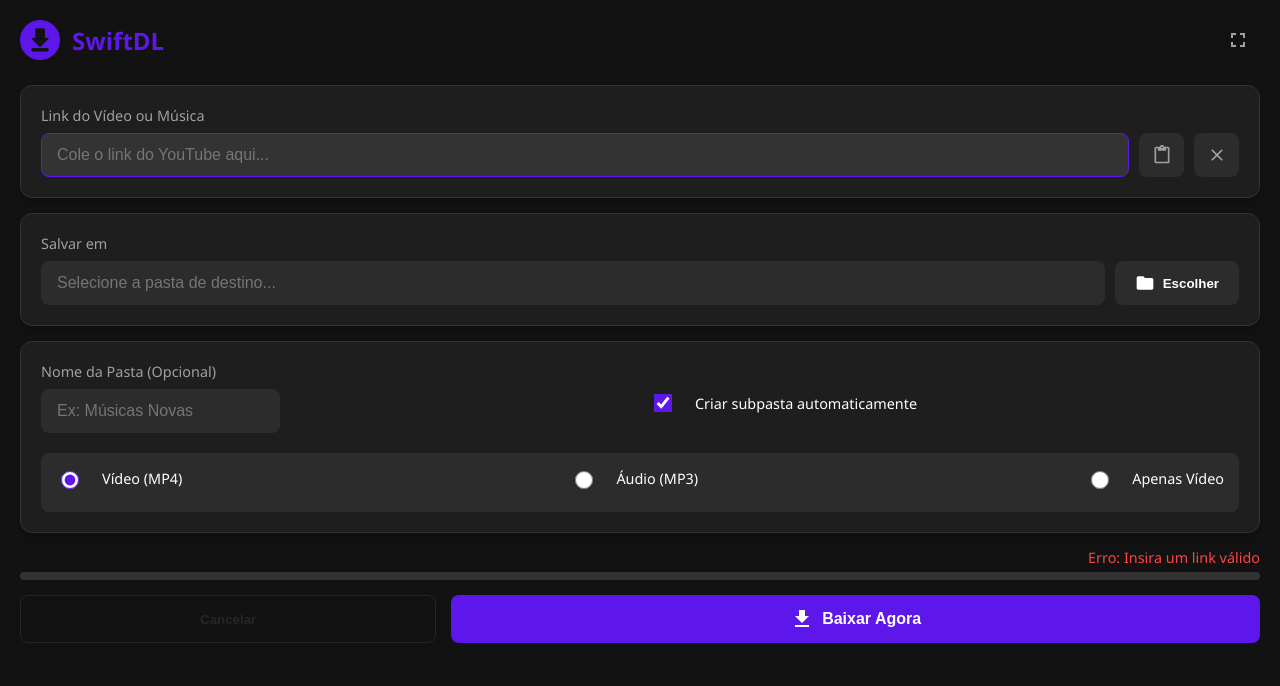
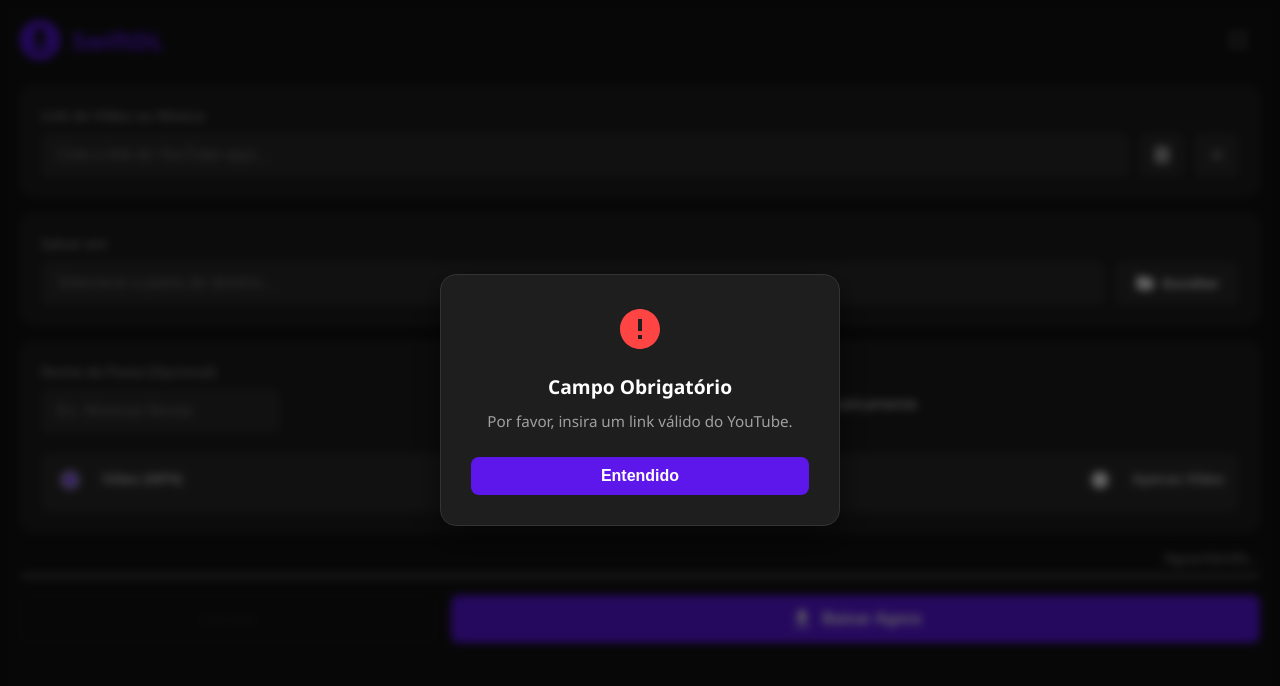
Before and after one commit to ArthurFelipe27/SwiftDL, a plain HTML site: page web/index.html in a window 1280 px wide. Both pictures are taken after a click on the button "Baixar Agora". Drawn offline with Linux system fonts and the light colour scheme.

Commit message:
SwiftDL 2.0 - Alerts personalizados

```diff
--- a/web/index.html
+++ b/web/index.html
@@ -13,14 +13,12 @@
     <div class="app-container">
         <header>
             <div class="logo-area">
-                <!-- Imagem da Logo (PNG) -->
                 <img src="SwiftDL.png" alt="Logo SwiftDL" class="icon-logo">
                 <h1>SwiftDL</h1>
             </div>
 
             <div class="window-controls">
                 <button class="btn-icon" onclick="toggleFullscreen()" title="Tela Cheia">
-                    <!-- Ícone Fullscreen (Mantido como SVG pois é funcional) -->
                     <svg width="24" height="24" viewBox="0 0 24 24" fill="currentColor">
                         <path d="M7 14H5v5h5v-2H7v-3zm-2-4h2V7h3V5H5v5zm12 7h-3v2h5v-5h-2v3zM14 5v2h3v3h2V5h-5z" />
                     </svg>
@@ -38,7 +36,7 @@
                     <button class="btn-icon" onclick="pasteFromClipboard()" title="Colar">
                         <svg width="20" height="20" viewBox="0 0 24 24" fill="currentColor">
                             <path
-                                d="M19 2h-4.18C14.4.84 13.3 0 12 0c-1.3 0-2.4.84-2.82 2H5c-1.1 0-2 .9-2 2v16c0 1.1.9 2 2 2h14c1.1 0 2-.9 2-2V4c0-1.1-.9-2-2-2zm-7 0c.55 0 1 .45 1 1s-.45 1-1 1-1-.45-1-1 .45-1 1-1zm7 18H5V4h2v3h10V4h2v16z" />
+                                d="M19 2h-4.18C14.4.84 13.3 0 12 0c-1.3 0-2.4.84-2.82 2H5c-1.1 0-2 .9-2 2v16c0 1.1.9 2 2 2h14c1.1 0 2-.9 2-2V4c0-1.1-.9-2-2-2zm-7 0c.55 0 1 .45 1 1s-.45 1-1 1-1-.45-1-1 1-1zm7 18H5V4h2v3h10V4h2v16z" />
                         </svg>
                     </button>
 
@@ -125,6 +123,18 @@
         </main>
     </div>
 
+    <!-- NOVO: Modal Personalizado -->
+    <div id="customModal" class="modal-overlay">
+        <div class="modal-content">
+            <div class="modal-icon" id="modalIconArea">
+                <!-- Ícone inserido via JS -->
+            </div>
+            <h3 id="modalTitle">Título</h3>
+            <p id="modalMessage">Mensagem de detalhe aqui.</p>
+            <button class="btn-primary modal-btn" onclick="closeModal()">Entendido</button>
+        </div>
+    </div>
+
     <script src="script.js"></script>
 </body>
 
--- a/web/script.js
+++ b/web/script.js
@@ -5,18 +5,23 @@ const btnCancel = document.getElementById('btnCancel');
 const progressBar = document.getElementById('progressBar');
 const statusText = document.getElementById('statusText');
 
+// Elementos do Modal
+const modalOverlay = document.getElementById('customModal');
+const modalTitle = document.getElementById('modalTitle');
+const modalMessage = document.getElementById('modalMessage');
+const modalIconArea = document.getElementById('modalIconArea');
+
 let isDownloading = false;
 
 // --- Funções Auxiliares ---
 
 async function pasteFromClipboard() {
     try {
-        // Tenta usar a API do navegador primeiro
         const text = await navigator.clipboard.readText();
         urlInput.value = text;
     } catch (err) {
         urlInput.focus();
-        setStatus("Use Ctrl+V para colar", true);
+        showAlert('Atenção', 'Não foi possível acessar a área de transferência. Use Ctrl+V.', 'info');
     }
 }
 
@@ -46,7 +51,6 @@ function toggleInterface(downloading) {
     urlInput.disabled = downloading;
 
     if (downloading) {
-        // Ícone de loading (Spinner)
         btnDownload.innerHTML = `
             <svg class="spin-svg" width="24" height="24" viewBox="0 0 24 24" fill="currentColor" style="margin-right: 8px;">
                 <path d="M12 4V2C6.48 2 2 6.48 2 12h2c0-4.41 3.59-8 8-8z"/>
@@ -54,7 +58,6 @@ function toggleInterface(downloading) {
             Processando...
         `;
     } else {
-        // Ícone de Download normal
         btnDownload.innerHTML = `
             <svg width="24" height="24" viewBox="0 0 24 24" fill="currentColor" style="margin-right: 8px;">
                 <path d="M19 9h-4V3H9v6H5l7 7 7-7zM5 18v2h14v-2H5z"/>
@@ -63,6 +66,45 @@ function toggleInterface(downloading) {
         `;
     }
 }
+
+// --- Funções do Modal ---
+
+function showAlert(title, message, type = 'info') {
+    modalTitle.innerText = title;
+    modalMessage.innerText = message;
+
+    let iconSvg = '';
+
+    if (type === 'success') {
+        iconSvg = `<svg class="icon-success" viewBox="0 0 24 24" fill="currentColor"><path d="M12 2C6.48 2 2 6.48 2 12s4.48 10 10 10 10-4.48 10-10S17.52 2 12 2zm-2 15l-5-5 1.41-1.41L10 13.17l7.59-7.59L19 7l-9 9z"/></svg>`;
+    } else if (type === 'error') {
+        iconSvg = `<svg class="icon-error" viewBox="0 0 24 24" fill="currentColor"><path d="M12 2C6.48 2 2 6.48 2 12s4.48 10 10 10 10-4.48 10-10S17.52 2 12 2zm1 15h-2v-2h2v2zm0-4h-2V7h2v6z"/></svg>`;
+    } else {
+        iconSvg = `<svg class="icon-info" viewBox="0 0 24 24" fill="currentColor"><path d="M12 2C6.48 2 2 6.48 2 12s4.48 10 10 10 10-4.48 10-10S17.52 2 12 2zm1 15h-2v-6h2v6zm0-8h-2V7h2v2z"/></svg>`;
+    }
+
+    modalIconArea.innerHTML = iconSvg;
+
+    modalOverlay.style.display = 'flex';
+    // Timeout pequeno para permitir a transição CSS de opacidade
+    setTimeout(() => {
+        modalOverlay.classList.add('show');
+    }, 10);
+}
+
+function closeModal() {
+    modalOverlay.classList.remove('show');
+    setTimeout(() => {
+        modalOverlay.style.display = 'none';
+    }, 300); // Espera a animação terminar
+}
+
+// Fecha o modal se clicar fora do conteúdo
+modalOverlay.addEventListener('click', (e) => {
+    if (e.target === modalOverlay) {
+        closeModal();
+    }
+});
 
 // --- Comunicação com Python ---
 
@@ -79,12 +121,11 @@ function startDownload() {
     const path = pathInput.value.trim();
 
     if (!url) {
-        setStatus("Erro: Insira um link válido", true);
-        urlInput.focus();
+        showAlert("Campo Obrigatório", "Por favor, insira um link válido do YouTube.", "error");
         return;
     }
     if (!path) {
-        setStatus("Erro: Selecione uma pasta de destino", true);
+        showAlert("Campo Obrigatório", "Por favor, selecione uma pasta de destino para salvar o arquivo.", "error");
         return;
     }
 
@@ -99,7 +140,7 @@ function startDownload() {
     pywebview.api.start_download(url, path, formatMode, folderName, createSubfolder).then((started) => {
         if (!started) {
             toggleInterface(false);
-            setStatus("Falha ao iniciar o download", true);
+            showAlert("Erro", "Não foi possível iniciar o download. Verifique o link e tente novamente.", "error");
         }
     });
 }
@@ -122,17 +163,20 @@ window.onDownloadComplete = function (success) {
     toggleInterface(false);
     if (success) {
         setProgress(100);
-        setStatus("Download Concluído com Sucesso!");
+        setStatus("Concluído!");
+        showAlert("Sucesso!", "O download foi concluído com sucesso. O arquivo está na pasta selecionada.", "success");
     } else {
         setProgress(0);
         if (statusText.innerText !== "Cancelado pelo usuário") {
-            setStatus("Download finalizado (verifique erros)", true);
+            setStatus("Falhou");
+            // O alerta de erro detalhado já vem do onDownloadError ou pode ser chamado aqui se necessário
         }
     }
 };
 
 window.onDownloadError = function (errorMsg) {
-    setStatus("Erro: " + errorMsg, true);
     toggleInterface(false);
     setProgress(0);
+    setStatus("Erro");
+    showAlert("Ocorreu um Erro", "Detalhes: " + errorMsg, "error");
 };
--- a/web/style.css
+++ b/web/style.css
@@ -46,12 +46,9 @@ header {
     color: var(--primary);
 }
 
-/* Configuração da Imagem PNG da Logo */
 .icon-logo {
     height: 40px;
-    /* Altura ajustada para PNG */
     width: auto;
-    /* Mantém a proporção */
     object-fit: contain;
 }
 
@@ -281,3 +278,83 @@ input[type="radio"] {
         transform: rotate(360deg);
     }
 }
+
+/* --- NOVO: Estilos do Modal Personalizado --- */
+.modal-overlay {
+    position: fixed;
+    top: 0;
+    left: 0;
+    width: 100%;
+    height: 100%;
+    background-color: rgba(0, 0, 0, 0.6);
+    /* Fundo escuro transparente */
+    backdrop-filter: blur(4px);
+    /* Desfoque do fundo */
+    display: none;
+    /* Oculto por padrão */
+    justify-content: center;
+    align-items: center;
+    z-index: 1000;
+    opacity: 0;
+    transition: opacity 0.3s ease;
+}
+
+.modal-overlay.show {
+    opacity: 1;
+}
+
+.modal-content {
+    background-color: var(--card-bg);
+    border: 1px solid var(--border-color);
+    padding: 30px;
+    border-radius: 16px;
+    width: 90%;
+    max-width: 400px;
+    text-align: center;
+    box-shadow: 0 10px 30px rgba(0, 0, 0, 0.5);
+    transform: scale(0.9);
+    transition: transform 0.3s cubic-bezier(0.175, 0.885, 0.32, 1.275);
+}
+
+.modal-overlay.show .modal-content {
+    transform: scale(1);
+}
+
+.modal-icon {
+    margin-bottom: 15px;
+}
+
+.modal-icon svg {
+    width: 48px;
+    height: 48px;
+}
+
+.icon-success {
+    color: #00e676;
+}
+
+.icon-error {
+    color: var(--danger);
+}
+
+.icon-info {
+    color: var(--primary);
+}
+
+#modalTitle {
+    margin: 0 0 10px 0;
+    font-size: 1.2rem;
+    color: var(--text-main);
+}
+
+#modalMessage {
+    color: var(--text-muted);
+    font-size: 0.95rem;
+    line-height: 1.5;
+    margin: 0 0 25px 0;
+}
+
+.modal-btn {
+    width: 100%;
+    padding: 10px;
+}
```
Also changed, not shown: 1 other file.
